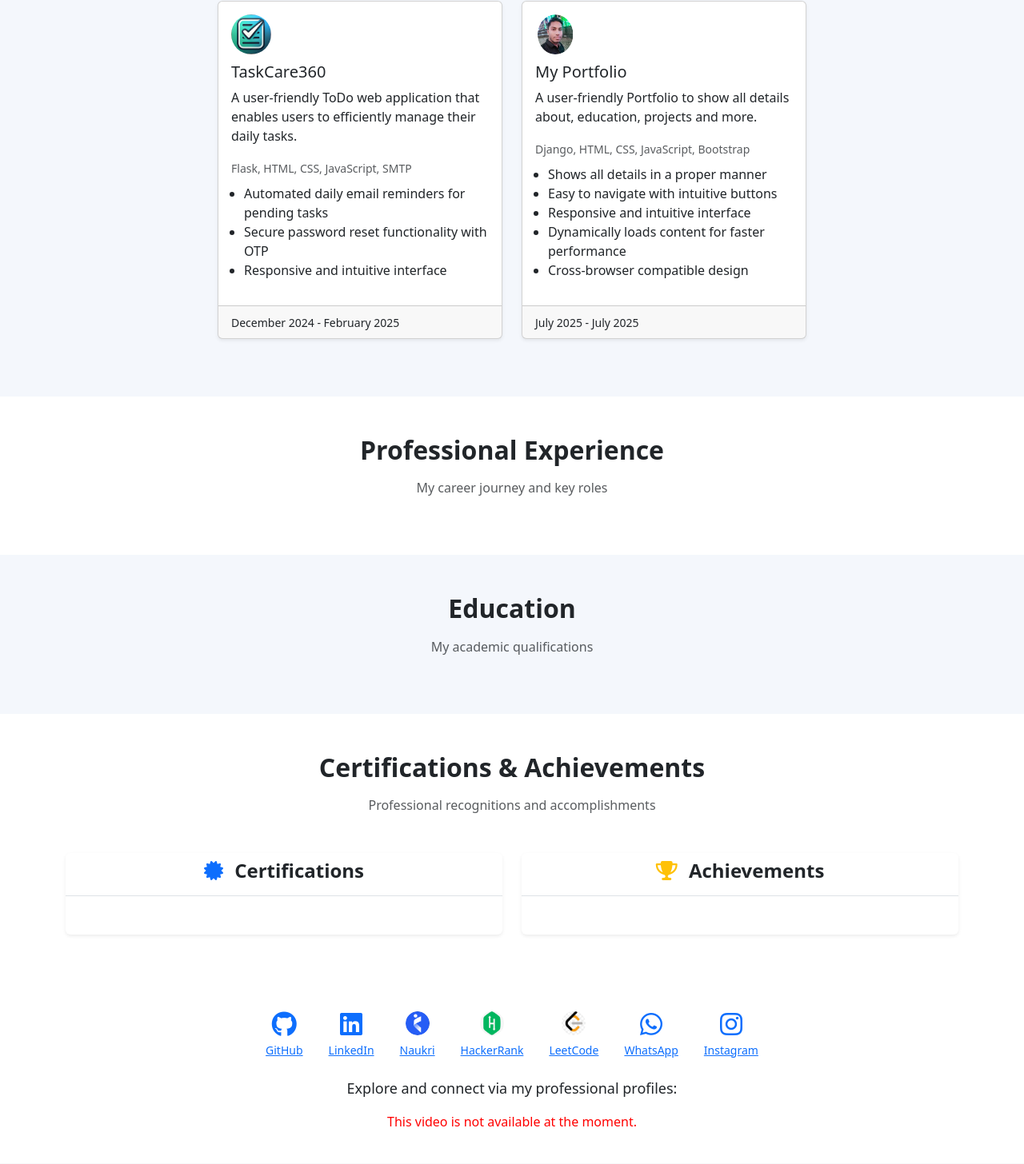
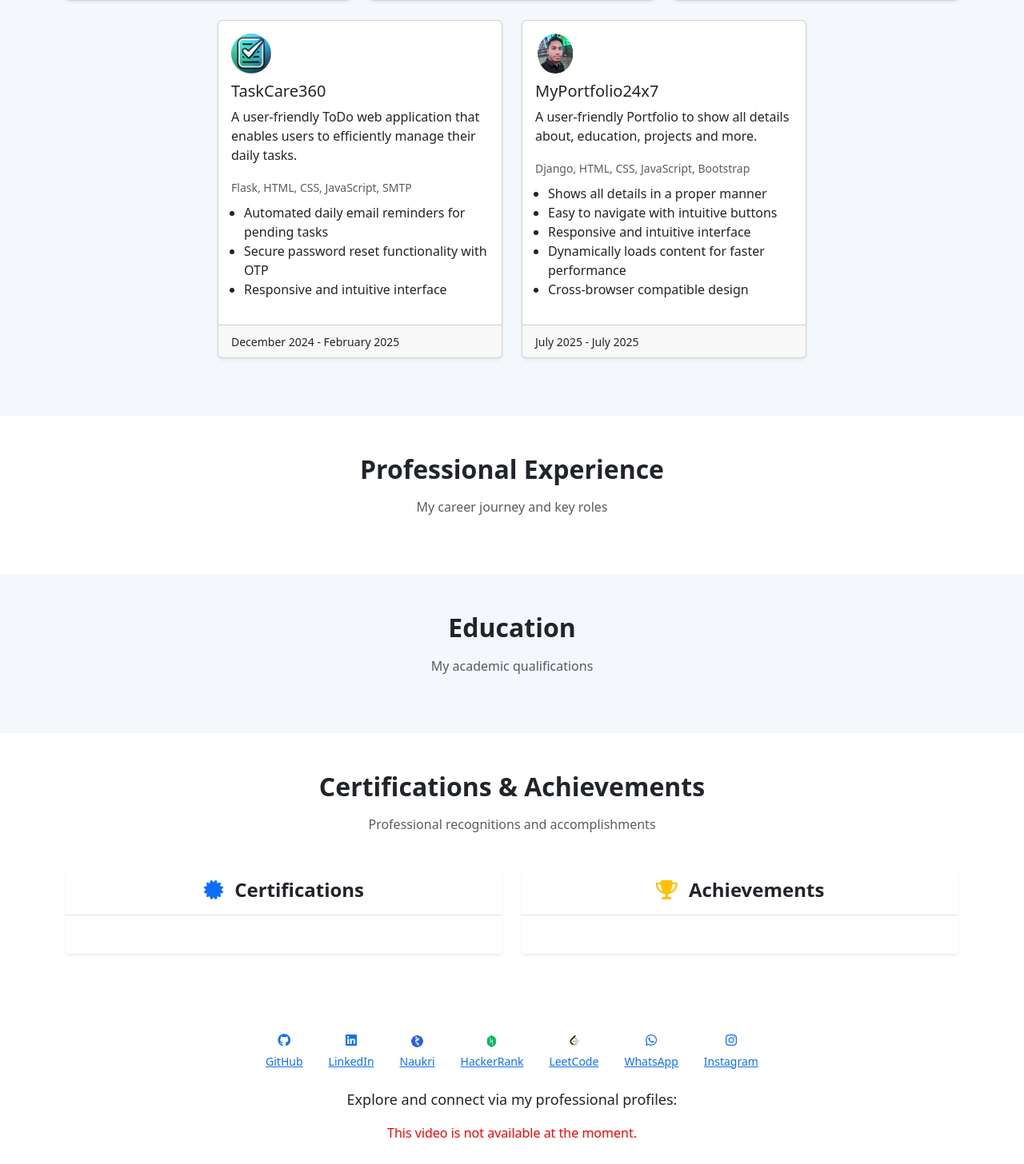
Before and after one commit to ajay9875/MyPortfolio98, a Django app: template Myapp/templates/index.html in a window 1280 px wide; the page is wider, and only the part inside the window is pictured. Shown: the part 1299-2755 px from the top of that part at 80% size. Run offline with Django 5.2, Linux system fonts and the light colour scheme; the template is opened without the code that fills it, so the values that code supplies are empty.

Commit message:
changed size of social links picture

```diff
--- a/Myapp/templates/index.html
+++ b/Myapp/templates/index.html
@@ -242,7 +242,7 @@
 <!-- Navbar -->
 <nav class="navbar navbar-expand-lg navbar-dark bg-dark sticky-top shadow">
   <div class="container">
-    <a class="navbar-brand" href="#">My Portfolio</a>
+    <a class="navbar-brand" href="/#top">MyPortfolio24x7</a>
     <button class="navbar-toggler" type="button" data-bs-toggle="collapse" data-bs-target="#navbarContent"
       aria-controls="navbarContent" aria-expanded="false" aria-label="Toggle navigation">
       <span class="navbar-toggler-icon"></span>
@@ -250,7 +250,7 @@
 
     <div class="collapse navbar-collapse" id="navbarContent">
       <ul class="navbar-nav ms-auto mb-2 mb-lg-0">
-        <li class="nav-item"><a class="nav-link" href="/">Home</a></li>
+        <li class="nav-item"><a class="nav-link" href="#top">Home</a></li>
         <li class="nav-item"><a class="nav-link" href="#about">About</a></li>
         <li class="nav-item"><a class="nav-link" href="#skills">Skills</a></li>
         <li class="nav-item"><a class="nav-link" href="#projects">Projects</a></li>
@@ -266,7 +266,7 @@
 
 <!-- About -->
 <!-- About Section -->
-<section id="about" class="py-5 bg-light  mb-4" data-aos="fade-up">
+<section id="about" class="py-5 bg-light  mb-5" data-aos="fade-up">
     <div class="container">
         <div class="row justify-content-center">
             <div class="col-lg-8 text-center">
@@ -427,11 +427,11 @@
 
             <!-- My Portfolio -->
             <div class="col-12 col-md-6 col-lg-4 mb-4">
-                  <a href="https://myportfolio-oq8m.onrender.com/" style="text-decoration: none; color:black;">
+                  <a href="https://myportfolio24x7.onrender.com/" style="text-decoration: none; color:black;">
                    <div class="card h-100 shadow-sm">
                     <div class="card-body">
                         <img style="width:50px; height:50px; margin-bottom: 10px; border-radius: 100%;" src="{% static 'self-img.png' %}" class="card-img-top project-img" alt="Logo">
-                        <h5 class="card-title">My Portfolio</h5>
+                        <h5 class="card-title">MyPortfolio24x7</h5>
                         <p class="card-text">A user-friendly Portfolio to show all details about, education, projects and more.</p>
                         <small class="text-muted">Django, HTML, CSS, JavaScript, Bootstrap</small>
                         <ul class="mt-2 ps-3">
@@ -571,50 +571,50 @@
                 <!-- Social Media -->
                 <div class="text-center mx-3 mb-3">
                     <a href="{{ social_links.github }}" target="_blank" class="d-block">
-                        <i class="fab fa-github fa-2x"></i>
+                        <i class="fab fa-github fa-1x"></i>
                         <span class="mt-1 d-block small">GitHub</span>
                     </a>
                 </div>
 
                 <div class="text-center mx-3 mb-3">
                     <a href="{{ social_links.linkedin }}" target="_blank" class="d-block">
-                        <i class="fab fa-linkedin fa-2x"></i>
+                        <i class="fab fa-linkedin fa-1x"></i>
                         <span class="mt-1 d-block small">LinkedIn</span>
                     </a>
                 </div>
 
                 <div class="text-center mx-3 mb-3">
                     <a href="{{ social_links.naukri }}" target="_blank" class="d-block">
-                        <img src="{% static 'media/naukri.png' %}" alt="naukri" style="width:30px; height:30px; border-radius: 100%;">
-                        <span class="mt-2 d-block small">Naukri</span>
+                        <img src="{% static 'media/naukri.png' %}" alt="naukri" style="width:15px; height:15px; border-radius: 100%;">
+                        <span class="mt-1 d-block small">Naukri</span>
                     </a>
                 </div>
 
                 <div class="text-center mx-3 mb-3">
                     <a href="{{ social_links.hackerrank }}" target="_blank" class="d-block">
-                        <img src="{% static 'media/hackerrank.png' %}" alt="hackerrank" style="width:30px; height:30px; border-radius: 100%;">
-                        <span class="mt-2 d-block small">HackerRank</span>
+                        <img src="{% static 'media/hackerrank.png' %}" alt="hackerrank" style="width:15px; height:15px; border-radius: 100%;">
+                        <span class="mt-1 d-block small">HackerRank</span>
                     </a>
                 </div>
 
                 <div class="text-center mx-3 mb-3">
                     <a href="{{ social_links.leetcode }}" target="_blank" class="d-block">
-                        <img  src="{% static 'media/leetcode.png' %}" alt="leetcode" style="width:30px; height:30px; border-radius: 100%;">
-                        <span class="mt-2 d-block small">LeetCode</span>
+                        <img  src="{% static 'media/leetcode.png' %}" alt="leetcode" style="width:15px; height:15px; border-radius: 100%;">
+                        <span class="mt-1 d-block small">LeetCode</span>
                     </a>
                 </div>
 
                 <!-- Other Services -->
                 <div class="text-center mx-3 mb-3">
                     <a href="https://wa.me/{{ social_links.whatsapp }}" target="_blank" class="d-block">
-                        <i class="fab fa-whatsapp fa-2x"></i>
+                        <i class="fab fa-whatsapp fa-1x"></i>
                         <span class="mt-1 d-block small">WhatsApp</span>
                     </a>
                 </div>
 
                 <div class="text-center mx-3 mb-3">
                     <a href="https://instagram.com/{{ social_links.instagram }}" target="_blank" class="d-block">
-                        <i class="fab fa-instagram fa-2x"></i>
+                        <i class="fab fa-instagram fa-1x"></i>
                         <span class="mt-1 d-block small">Instagram</span>
                     </a>
                 </div>
```
